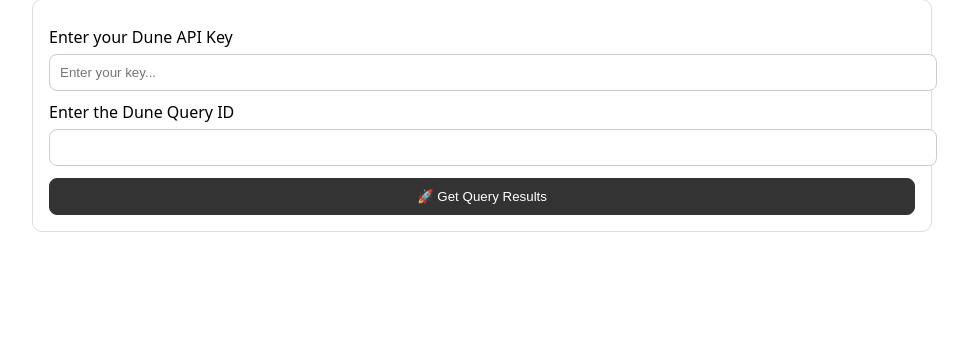
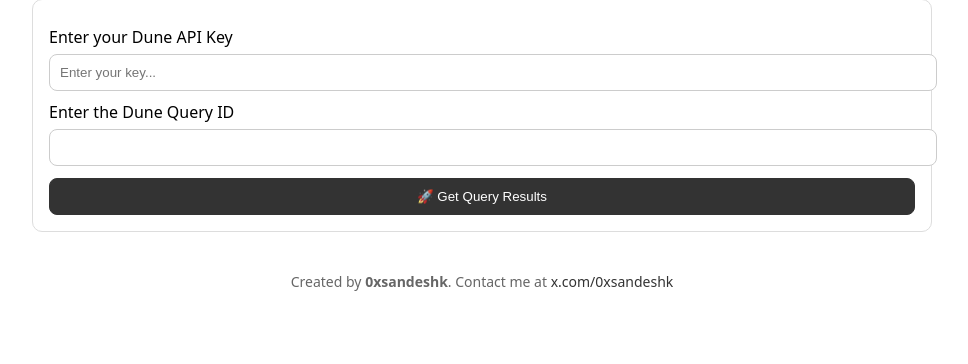
Before and after one commit to sandeshsk12/dune_webapp, a Flask app: page / in a window 1280 px wide. Shown: the part 89-453 px from the top of the page, without its empty margins (158-1126 px from the left). Run offline with Flask 3, Linux system fonts and the light colour scheme.

Commit message:
Added contanct info

```diff
--- a/templates/base.html
+++ b/templates/base.html
@@ -21,6 +21,19 @@
       width:100%; padding:10px; border:1px solid #ccc; border-radius:8px;
     }
     label{display:block; margin:10px 0 6px;}
+    .watermark {
+      text-align: center;
+      font-size: 14px;
+      color: #666;
+      margin-top: 40px;
+    }
+    .watermark a {
+      color: #333;
+      text-decoration: none;
+    }
+    .watermark a:hover {
+      text-decoration: underline;
+    }
   </style>
 </head>
 <body>
@@ -34,7 +47,11 @@
       {% endif %}
     {% endwith %}
     {% block content %}{% endblock %}
+  </div>
 
+  <div class="watermark">
+    Created by <strong>0xsandeshk</strong>. Contact me at
+    <a href="https://x.com/0xsandeshk" target="_blank">x.com/0xsandeshk</a>
   </div>
 </body>
 </html>
```
